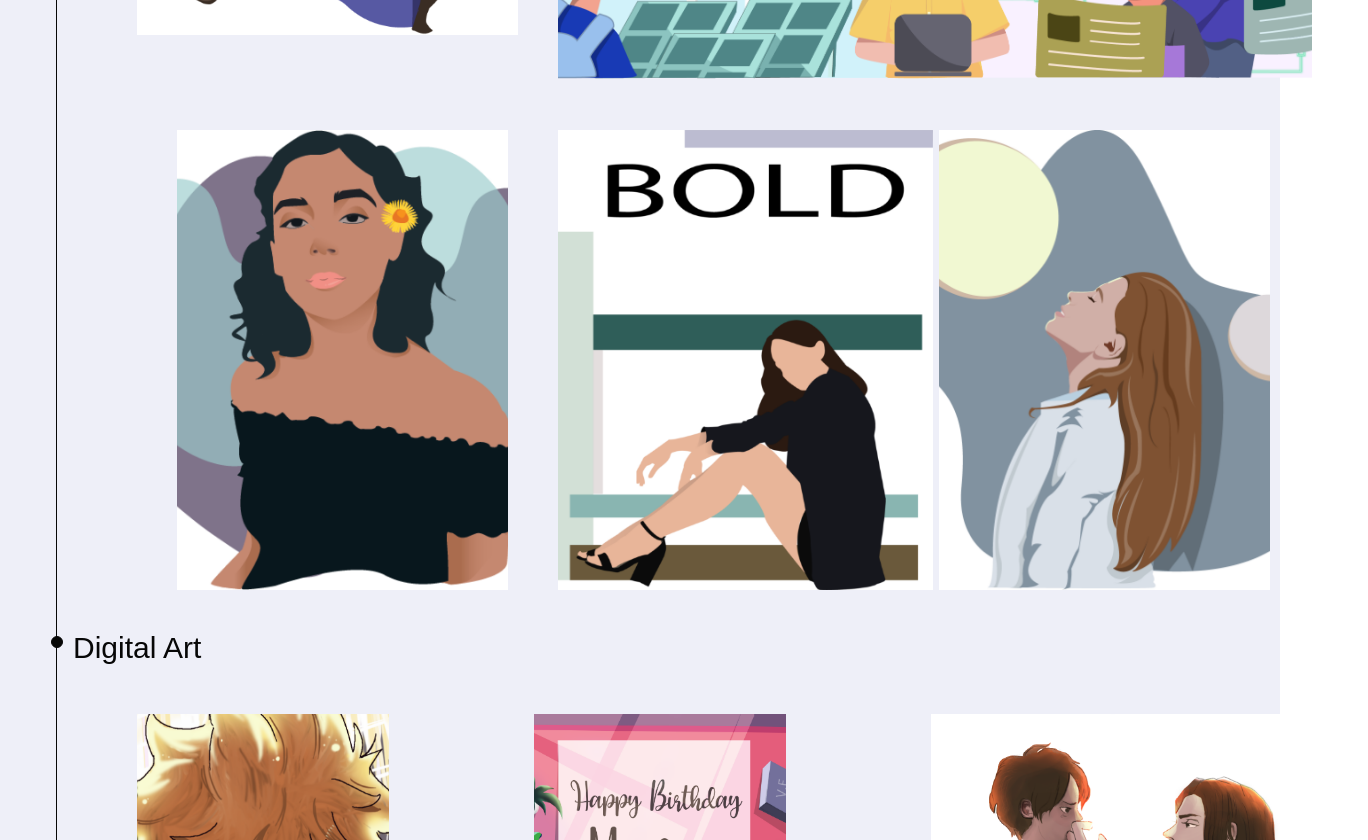
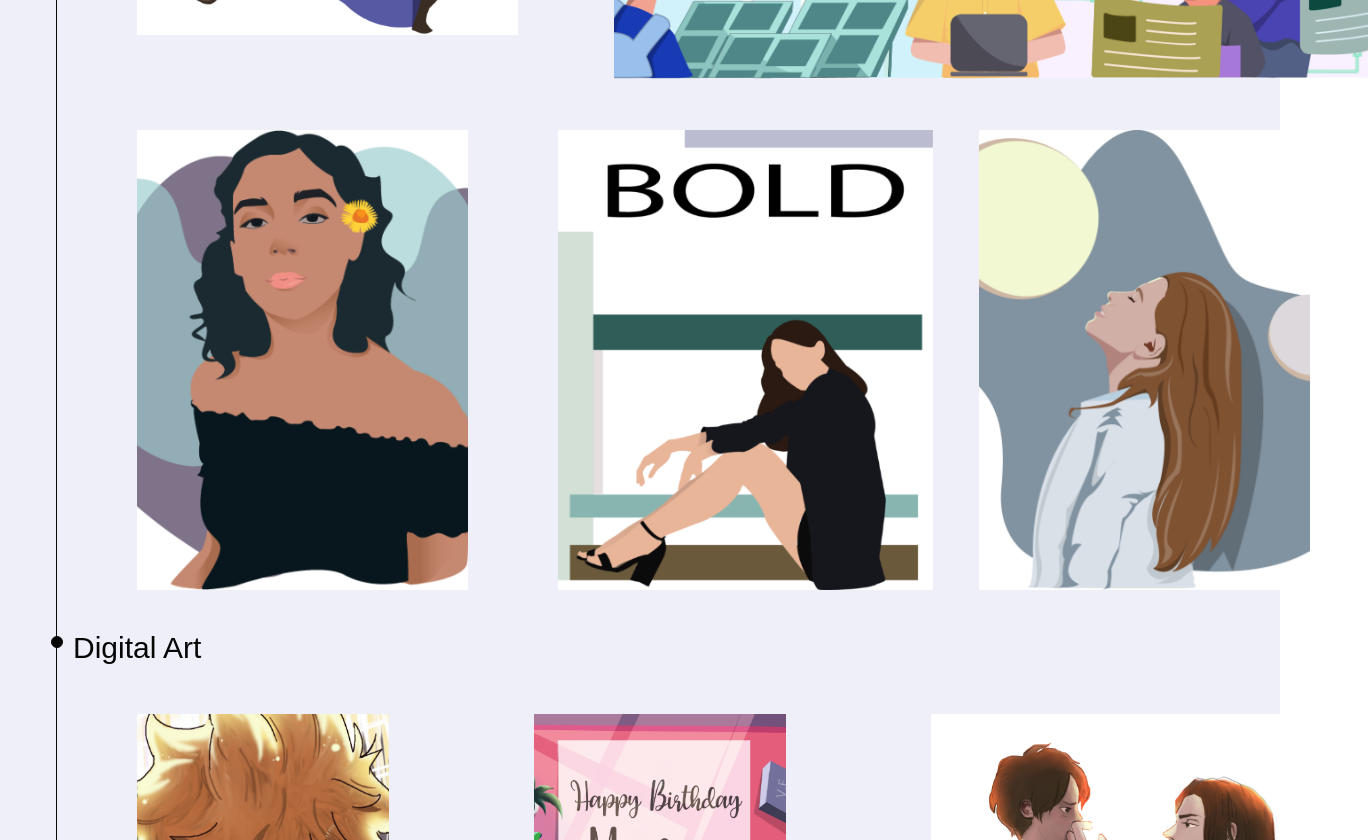
Before and after one commit to nandanpi/staticnova-portfolio, a React (Create React App) app: page /illustrations in a window 1280 px wide. Shown: the part 620-1460 px from the top of the page, 1368 px wide, since content can reach past the window. Built offline with nearby package versions, Linux system fonts and the light colour scheme; a web font is replaced by a local one.

Commit message:
Updated arts

```diff
--- a/src/components/illustrations.jsx
+++ b/src/components/illustrations.jsx
@@ -43,12 +43,12 @@ const Illustrations = () => {
                                 <div
                                     className="absolute w-3 h-3 bg-black rounded-full mt-1.5 -left-1.5 border border-black"></div>
                                 <h1 className="ocra text-3xl">Vector Illustrations</h1>
-                                <div className="grid grid-cols-3 max-w-7xl ml-16 space-x-10">
+                                <div className="grid grid-cols-3 max-w-7xl ml-16 ">
                                     <img src={thisillus} alt="" className="max-h-[460px] my-14"/>
                                     <img src={preuniq} alt="" className="col-span-2 max-h-[460px] ml-24 my-10"/>
                                     <img src={here} alt="" className="max-h-[460px] "/>
-                                    <img src={bold} alt="" className="max-h-[460px]"/>
-                                    <img src={kristina} alt="" className="max-h-[460px]"/>
+                                    <img src={bold} alt="" className="max-h-[460px] ml-10"/>
+                                    <img src={kristina} alt="" className="max-h-[460px] ml-20"/>
                                 </div>
                             </li>
                             <li className="mb-10 ml-4">
```
